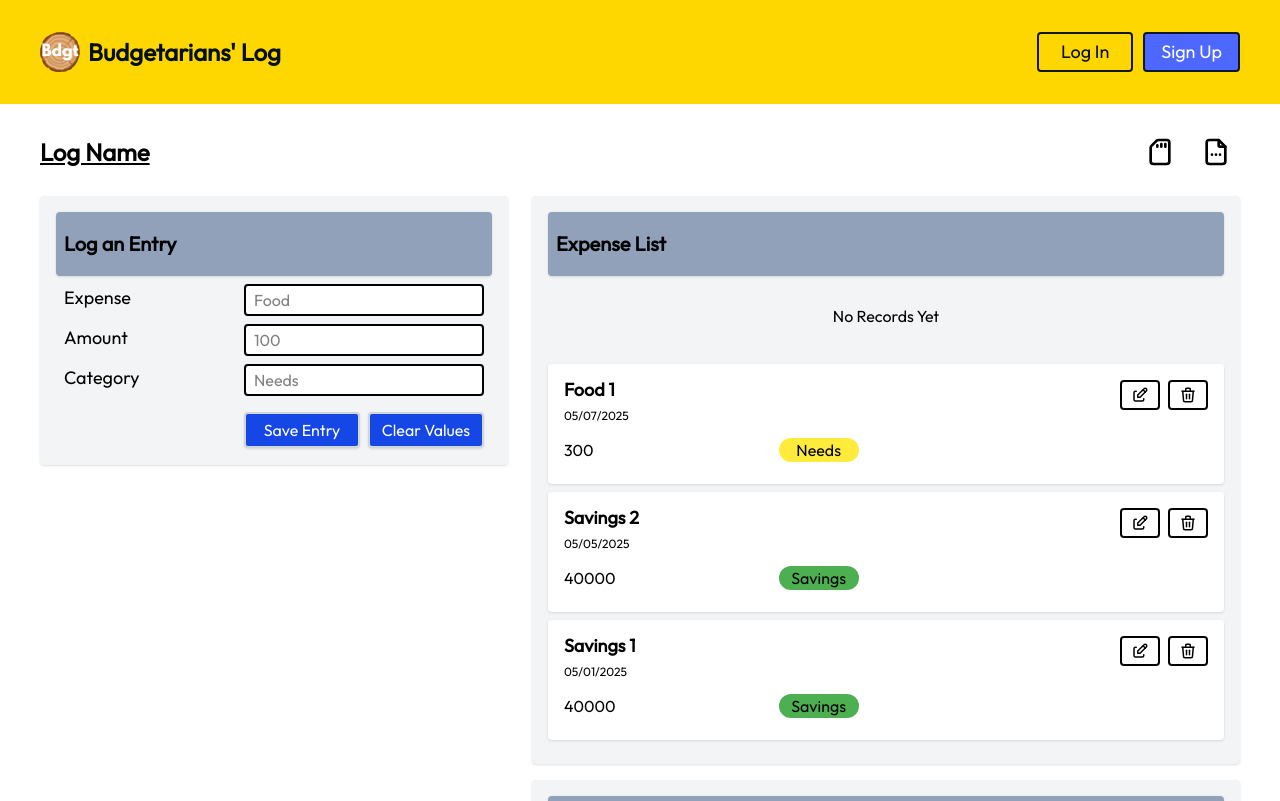
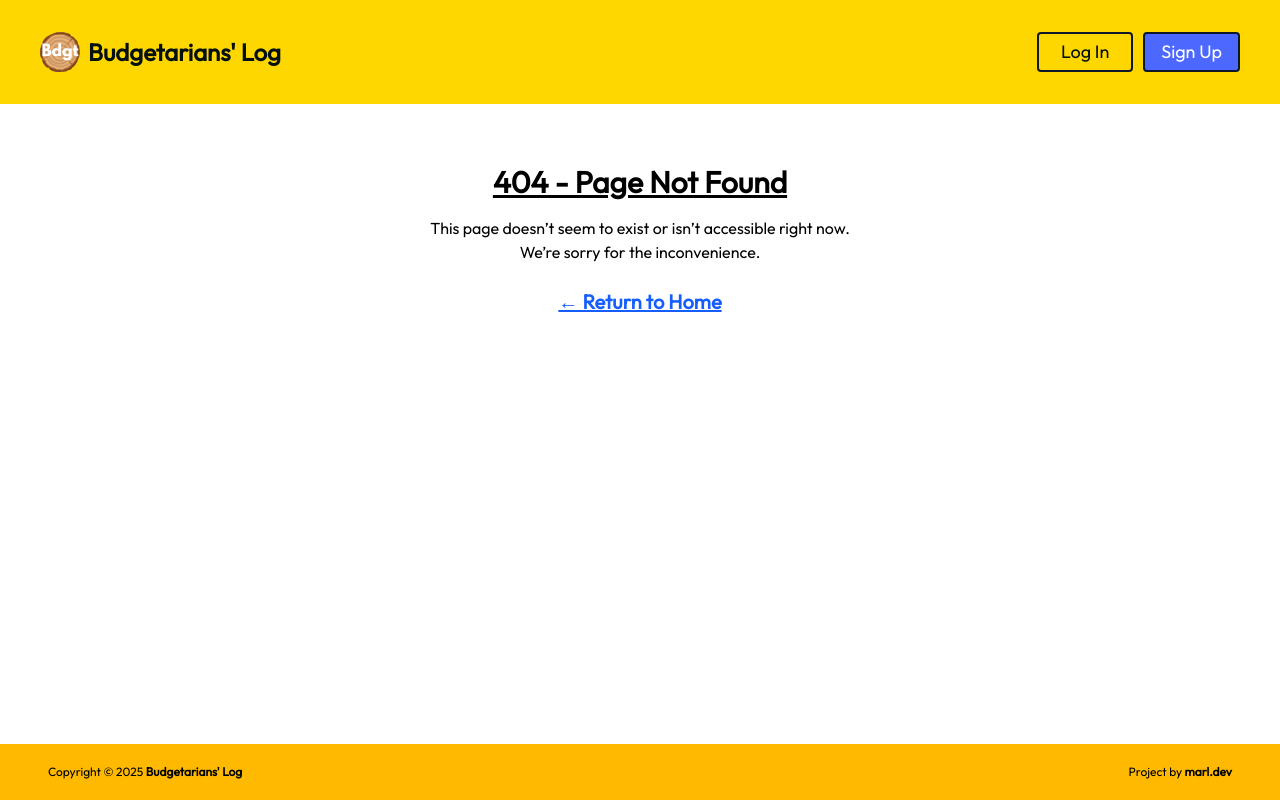
Before and after one commit to marlmunar/budget-tracker, a React (Vite) app in the folder frontend/: page /log in a window 1280 px wide. Shown: the top 801 px of the page. Built offline with nearby package versions, Linux system fonts and the light colour scheme.

Commit message:
Updated the path for my log screen to include id

```diff
--- a/frontend/src/main.jsx
+++ b/frontend/src/main.jsx
@@ -26,7 +26,7 @@ const router = createBrowserRouter(
       <Route path="login" element={<Login />} />
       <Route path="register" element={<Register />} />
       {/* <Route element={<PrivateRoute />}> */}
-      <Route path="log" element={<LogScreen />} />
+      <Route path="log/:logId" element={<LogScreen />} />
       <Route path="profile" element={<Profile />} />
       {/* </Route> */}
       <Route path="*" element={<NotFound />} />
```
